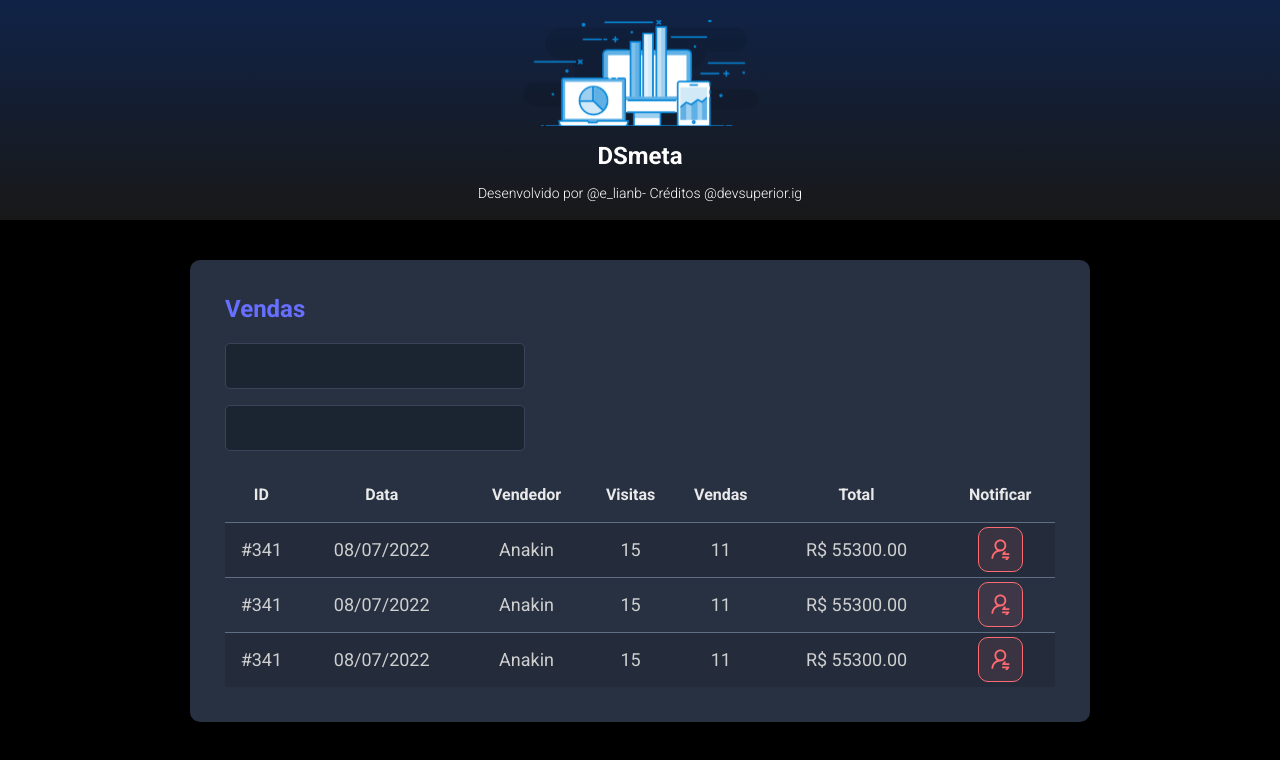
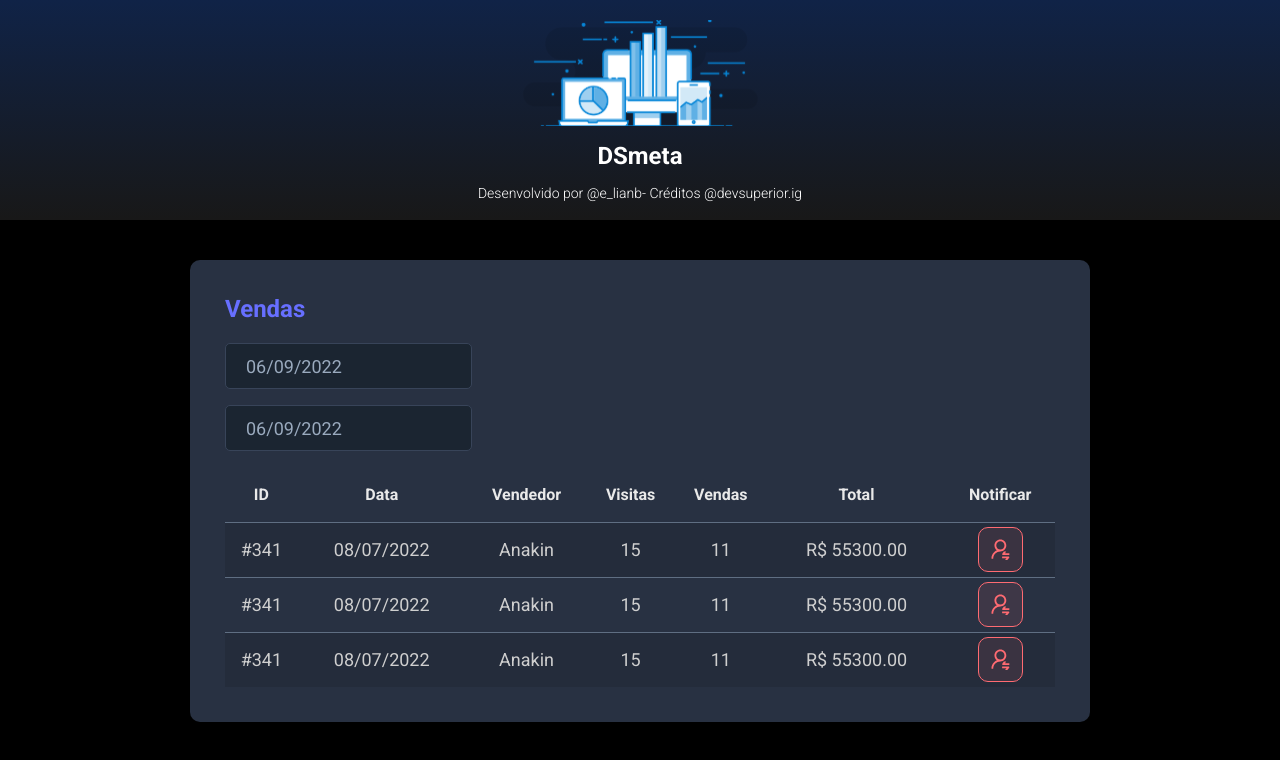
Before and after one commit to Elian-beep/DSMeta, a React (Vite) app in the folder frontend/: page / in a window 1280 px wide. Shown: the top 760 px of the page. Built offline with nearby package versions, Linux system fonts and the light colour scheme.

Commit message:
Datepicker

```diff
--- a/frontend/package.json
+++ b/frontend/package.json
@@ -9,7 +9,10 @@
     "preview": "vite preview"
   },
   "dependencies": {
+    "@types/react-datepicker": "^4.4.2",
+    "add": "^2.0.6",
     "react": "^18.2.0",
+    "react-datepicker": "4.8.0",
     "react-dom": "^18.2.0"
   },
   "devDependencies": {
--- a/frontend/src/components/SalesCard/index.tsx
+++ b/frontend/src/components/SalesCard/index.tsx
@@ -1,5 +1,8 @@
 import NotifyButton from '../NotificationButton';
 import './style.css';
+
+import DatePicker from 'react-datepicker';
+import "react-datepicker/dist/react-datepicker.css";
 
 function SalesCard() {
     return (
@@ -8,10 +11,20 @@
 
             <div>
                 <div className="dsmeta-form-control-container">
-                    <input type="text" className="dsmeta-form-control" />
+                    <DatePicker
+                        selected={new Date()}
+                        onChange={(date: Date) => { }}
+                        className="dsmeta-form-control"
+                        dateFormat="dd/MM/yyyy"
+                    />
                 </div>
                 <div className="dsmeta-form-control-container">
-                    <input type="text" className="dsmeta-form-control" />
+                    <DatePicker
+                        selected={new Date()}
+                        onChange={(date: Date) => { }}
+                        className="dsmeta-form-control"
+                        dateFormat="dd/MM/yyyy"
+                    />
                 </div>
             </div>
 
```
Also changed, not shown: 1 other file (tests, documents, lock files or other folders).
